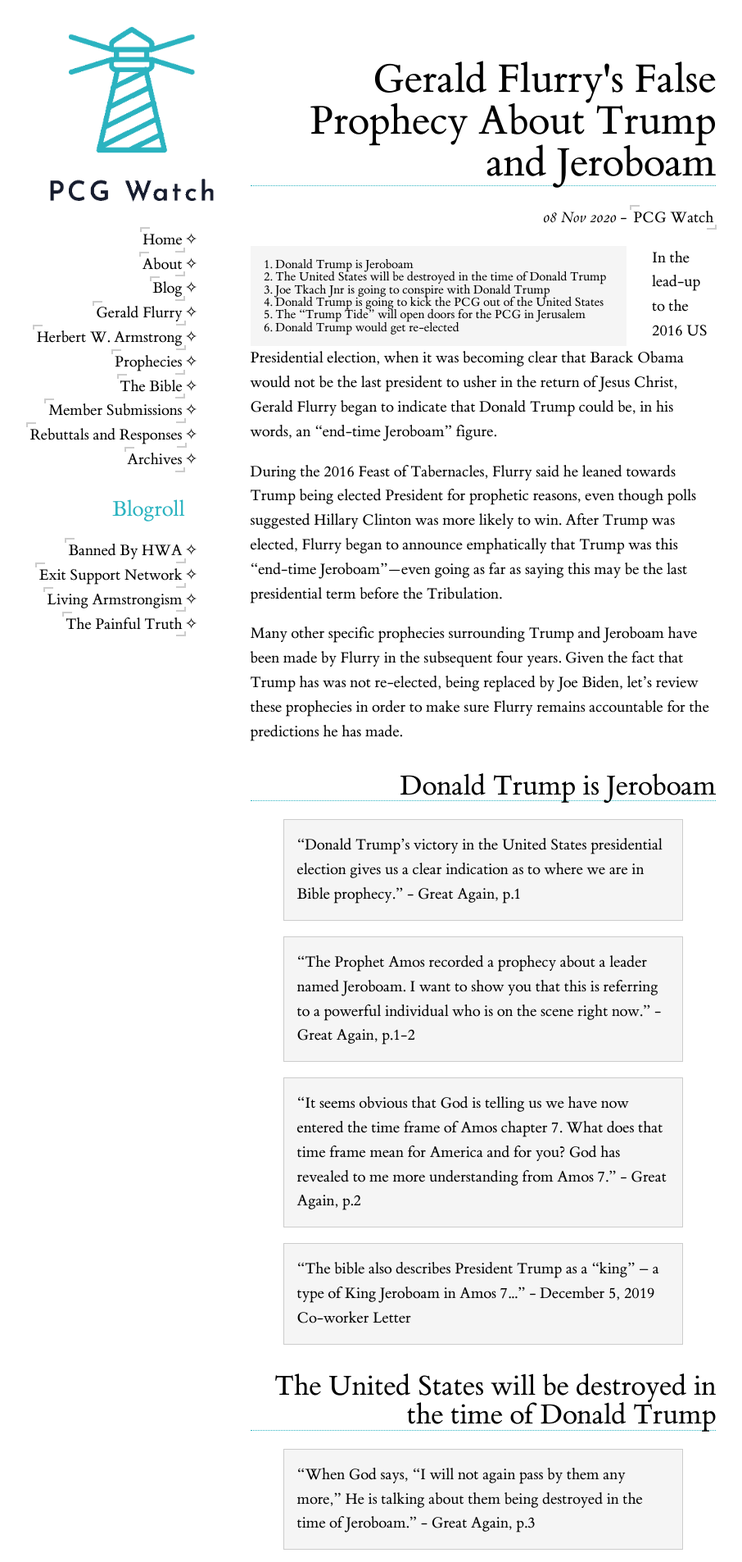
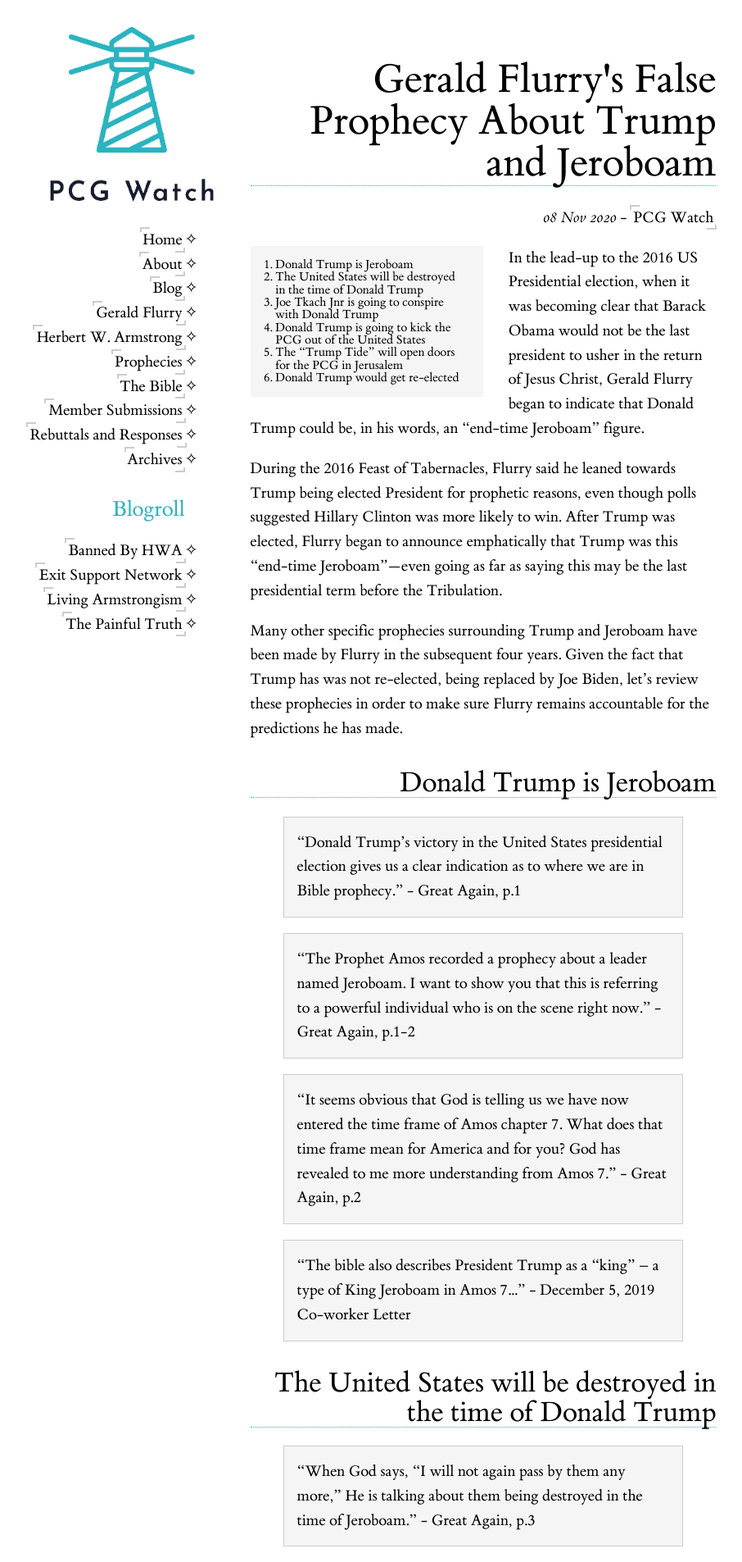
Before and after one commit to pcgwatch/pcgwatch, a Jekyll site: the page built from _posts/2020-11-8-grf-trump-jeroboam.md, in a window 1280 px wide. Shown: the top 1905 px of the page at 82% size, without its empty margins (50-956 px from the left). Built offline with Jekyll 4.4.1, drawn with Linux system fonts in a browser that asks for light colours.

Commit message:
fixed images

```diff
--- a/assets/css/draft.css
+++ b/assets/css/draft.css
@@ -94,6 +94,16 @@
     background-color: #F5F5F5;
     border: 1px solid #CCCCCC;
     padding: 1rem;
+}
+
+
+/*=-------------------=*/
+/*=     IMAGES        =*/
+/*=-------------------=*/
+
+img {
+    /* max-width: 100%; */
+    max-height: 100%;
 }
 
 /*=-------------------=*/
@@ -448,7 +458,7 @@
 
 @media only screen and (min-width: 1200px) {
     .toc {
-        max-width: 100%;
+        max-width: 50%;
     }
     .column-half {
         width: 50%;
```
